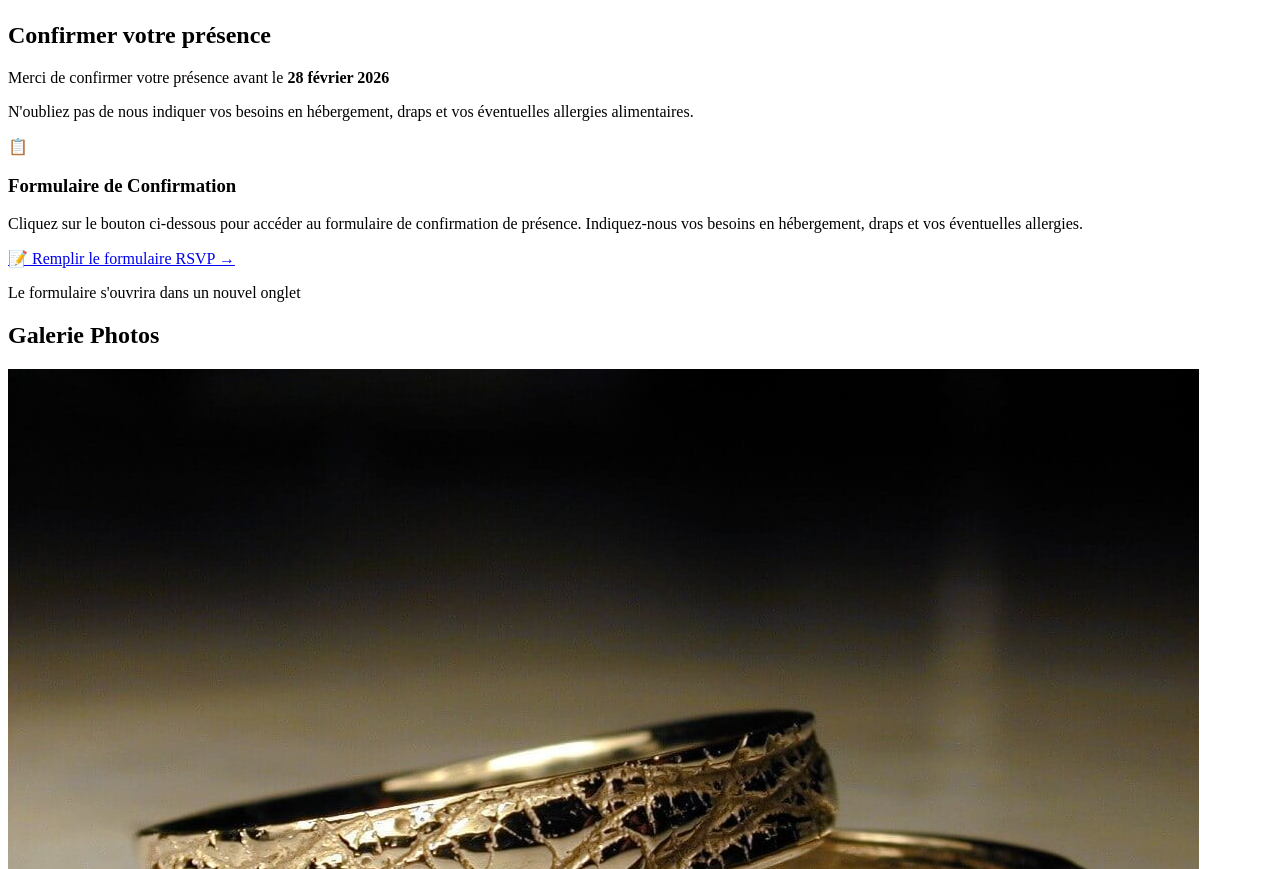
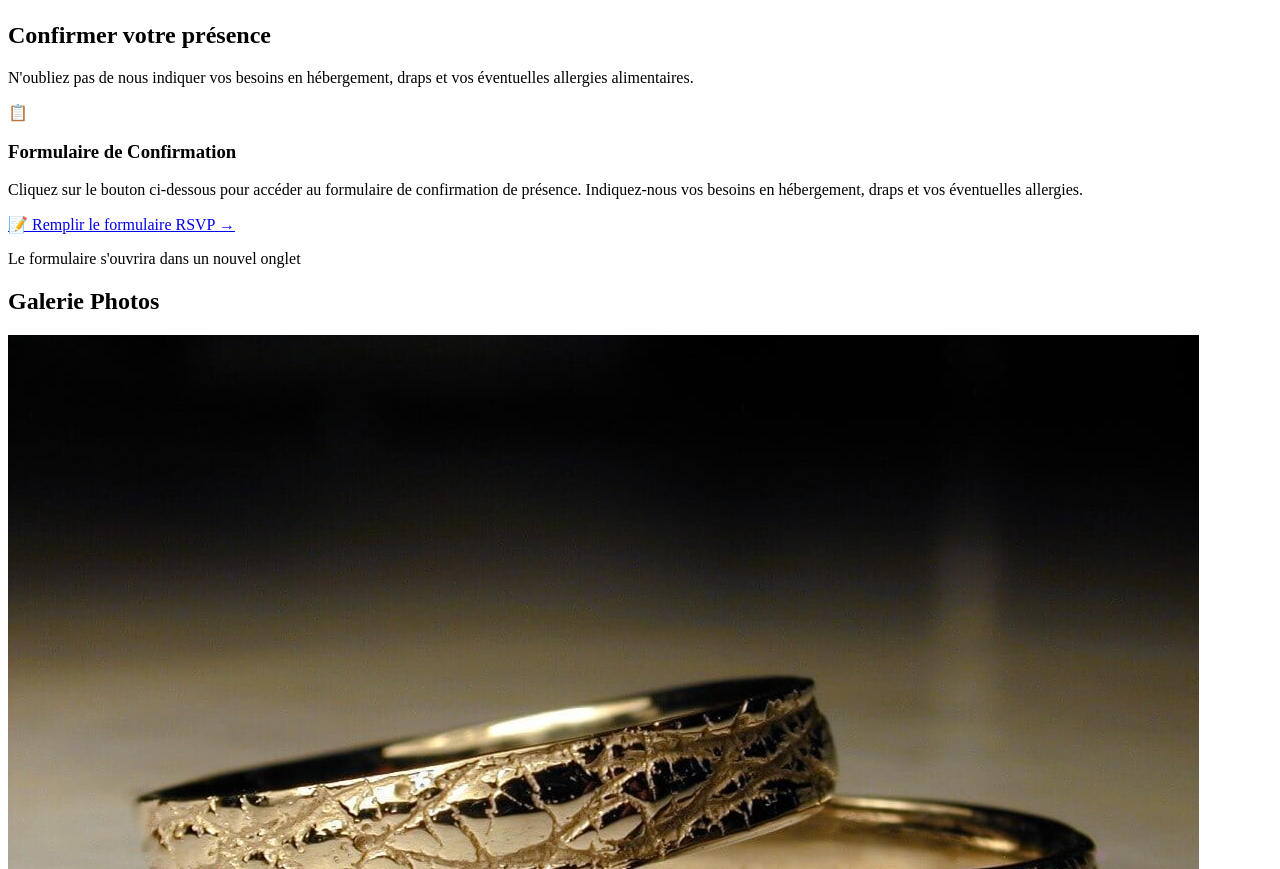
Before and after one commit to Y0hark/wedding-website-sam-vivi, a plain HTML site: page index.html in a window 1280 px wide. Shown: the part 6458-7327 px from the top of the page. Drawn offline with nearby package versions, Linux system fonts and the light colour scheme.

Commit message:
feat: Remove RSVP deadline text and styling from the website.

```diff
--- a/index.html
+++ b/index.html
@@ -390,9 +390,7 @@
         <div class="container">
             <h2 class="section-title animate-on-scroll" data-translate="rsvp.title">Confirmer votre présence</h2>
             <div class="rsvp-content animate-on-scroll">
-                <p class="rsvp-deadline" data-translate="rsvp.deadline">
-                    Merci de confirmer votre présence avant le <strong>28 février 2026</strong>
-                </p>
+
                 <p class="rsvp-info" data-translate="rsvp.info">
                     N'oubliez pas de nous indiquer vos besoins en hébergement, draps et vos éventuelles allergies
                     alimentaires.
--- a/styles.css
+++ b/styles.css
@@ -817,11 +817,7 @@ a {
     text-align: center;
 }
 
-.rsvp-deadline {
-    font-size: 1.3rem;
-    color: var(--rust);
-    margin-bottom: var(--spacing-md);
-}
+
 
 .rsvp-info {
     font-size: 1.1rem;
--- a/translations.js
+++ b/translations.js
@@ -133,7 +133,6 @@ const translations = {
         },
         rsvp: {
             title: "Confirmer votre présence",
-            deadline: "Merci de confirmer votre présence avant le 28 février 2026",
             info: "N'oubliez pas de nous indiquer vos besoins en hébergement, draps et vos éventuelles allergies alimentaires.",
             cta: {
                 title: "Formulaire de Confirmation",
@@ -304,7 +303,6 @@ const translations = {
         },
         rsvp: {
             title: "Confirmar su Presencia",
-            deadline: "Por favor confirmen su asistencia antes del 28 de febrero de 2026",
             info: "No olviden indicarnos sus necesidades de alojamiento, sábanas y posibles alergias alimentarias.",
             cta: {
                 title: "Formulario de Confirmación",
```
